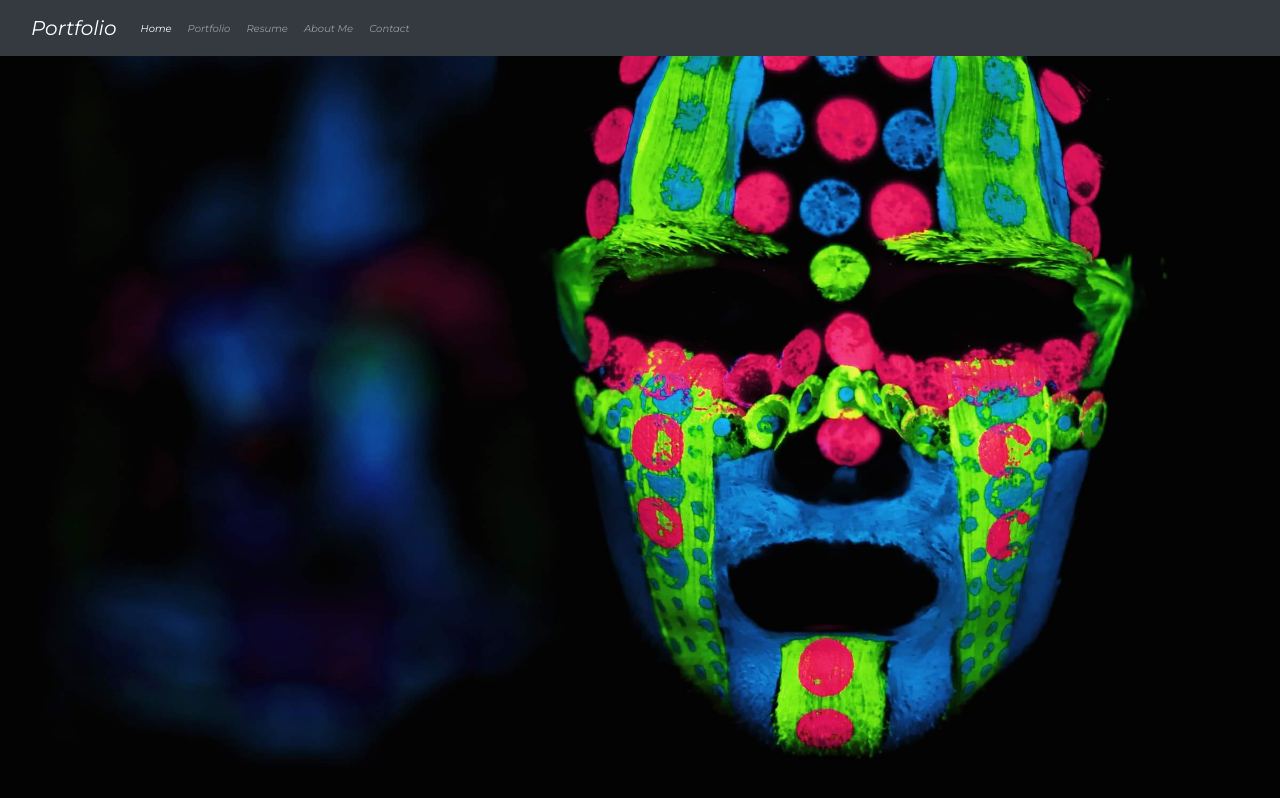
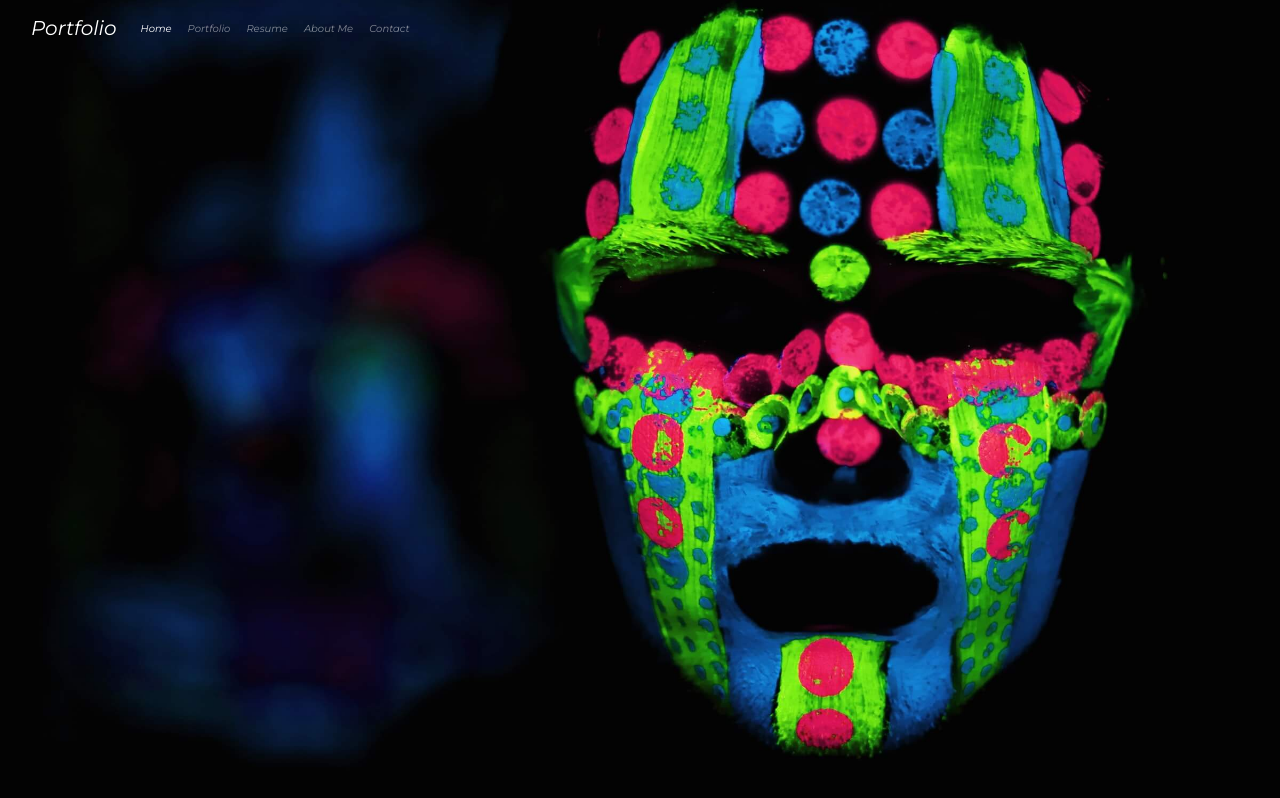
Before and after one commit to darubiomunoz/darubiomunoz.github.io, a React (Create React App) app: page / in a window 1280 px wide. Built offline with nearby package versions, Linux system fonts and the light colour scheme.

Commit message:
Adding favicon

```diff
--- a/public/index.html
+++ b/public/index.html
@@ -4,8 +4,8 @@
     <meta charset="utf-8" />
     <meta name="viewport" content="width=device-width, initial-scale=1" />
     <meta name="description" content="Diego Rubio's Portfolio Web Site" />
-    <title>Diego Rubio | Homepage</title>
-    <link rel="icon" href="%PUBLIC_URL%/favicon.png" />
+    <title>| Diego Rubio</title>
+    <link rel="icon" href="%PUBLIC_URL%/favicon.svg" />
     <link rel="preconnect" href="https://fonts.gstatic.com">
     <link href="https://fonts.googleapis.com/css2?family=Montserrat:ital,wght@0,100;0,200;0,300;0,400;0,500;0,600;0,700;0,800;0,900;1,100;1,200;1,300;1,400;1,500;1,600;1,700;1,800;1,900&display=swap" rel="stylesheet">
   </head>
--- a/src/components/Header.js
+++ b/src/components/Header.js
@@ -16,7 +16,7 @@ const Header = () => {
     const { handleClick, clicked } = ComponentLogic();
 
     return (
-        <nav className="navbar navbar-expand-lg navbar-dark bg-dark position-sticky top-0 start-0 end-100">
+        <nav className="navbar navbar-expand-lg navbar-dark bg-transparent position-sticky top-0 start-0 end-100">
             <div className="container-fluid">
                 <a className="navbar-brand" href="/">Portfolio</a>
                 <button className="navbar-toggler" type="button" data-bs-toggle="collapse" data-bs-target="#navbarNav" aria-controls="navbarNav" aria-expanded="false" aria-label="Toggle navigation" onClick={() => handleClick()}>
```
Also changed, not shown: public/favicon.svg (added).
